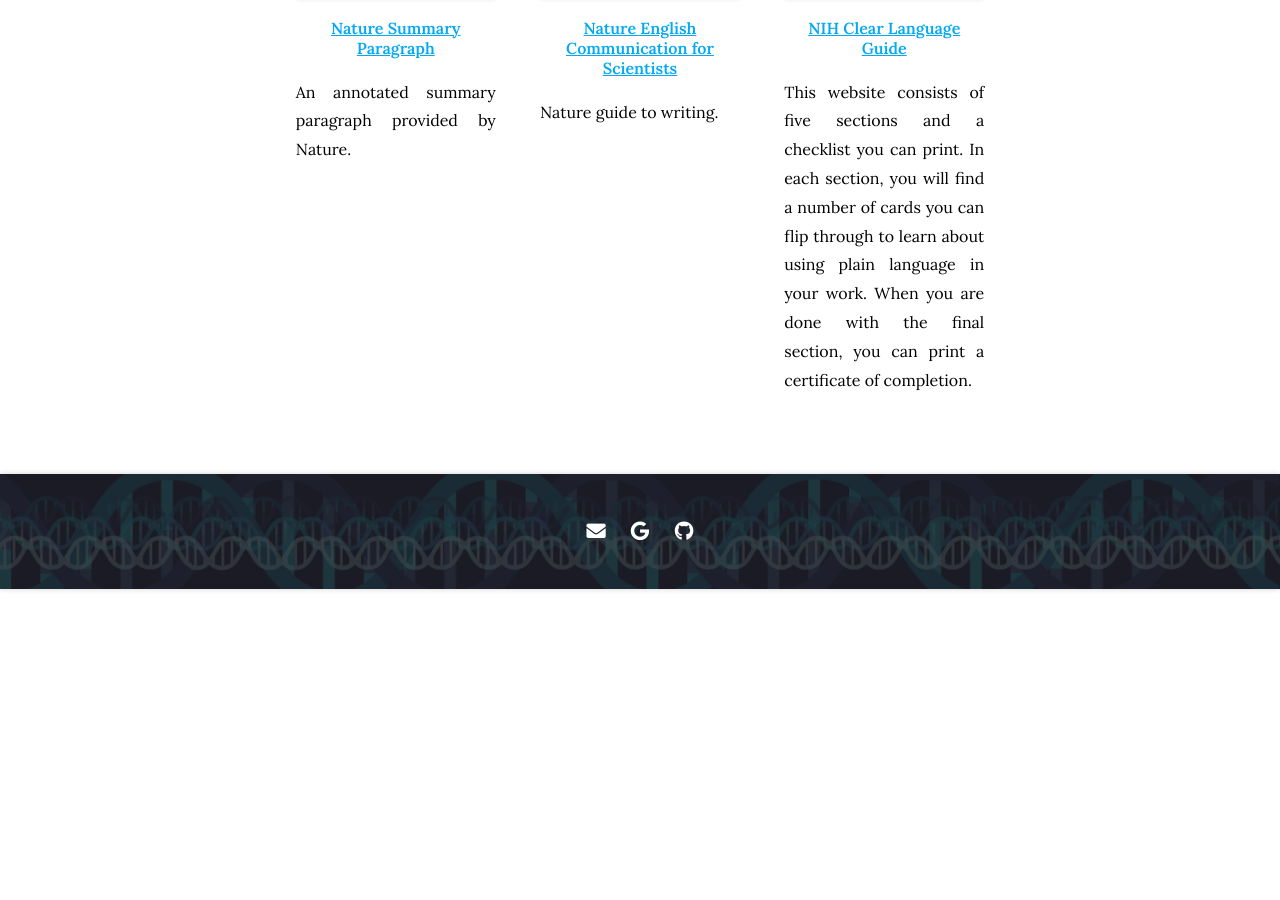
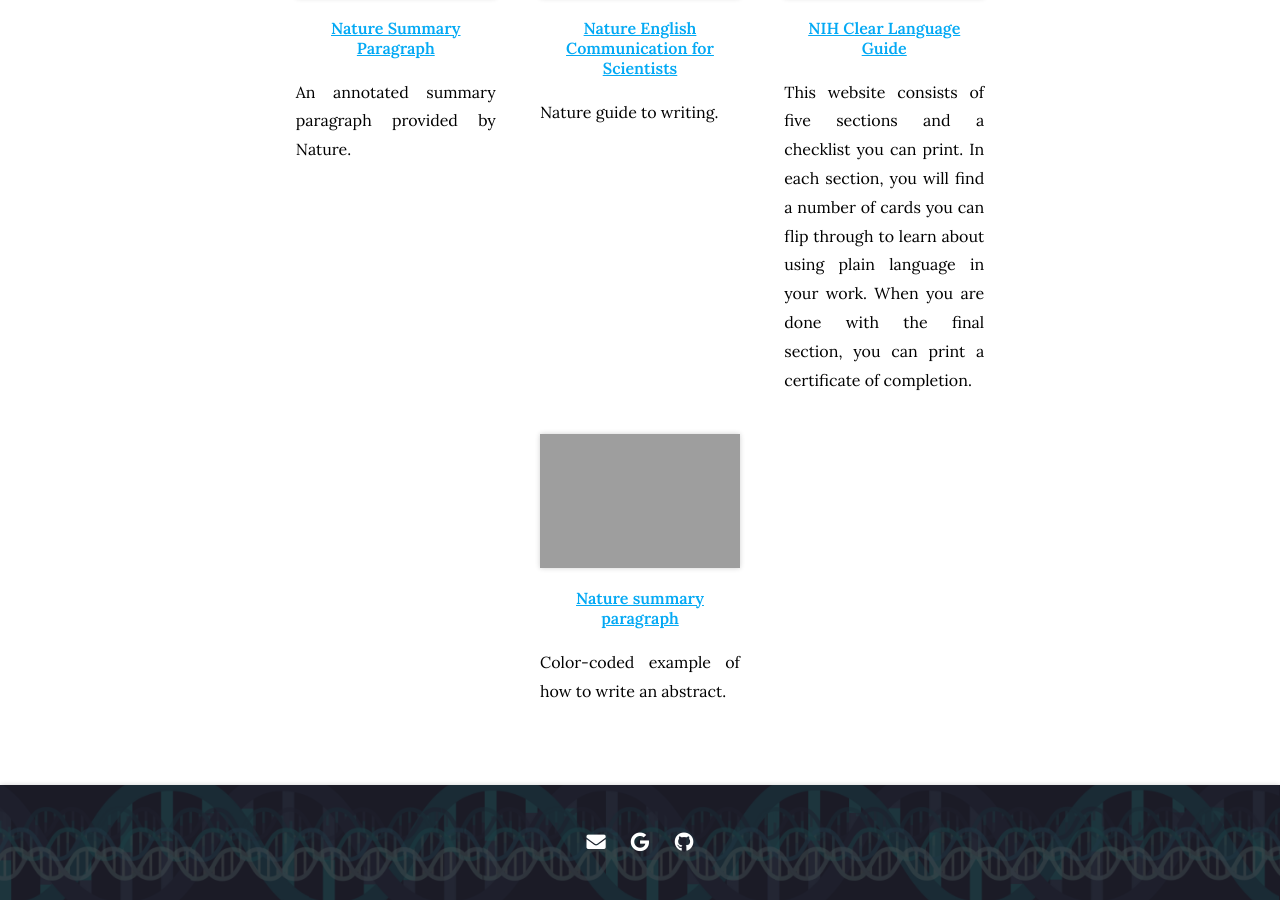
Before and after one commit to graim/GraimLabWebsite, a Jekyll site: the page built from resources/index.md, in a window 1280 px wide and 900 px high, scrolled down 4927 px. Built offline with Jekyll 4.4.1, drawn with Linux system fonts in a browser that asks for light colours; nearby versions of some CDN libraries; before the commit the page ends 5516 px from its top, so only the background shows below that; grey boxes are pictures that could not be loaded.

Commit message:
Update resources.yaml

```diff
--- a/_data/resources.yaml
+++ b/_data/resources.yaml
@@ -189,3 +189,9 @@
   image: https://www.data-to-viz.com/img/logo/tree-s.png
   link: https://www.data-to-viz.com/
   description: From Data to Viz leads you to the most appropriate graph for your data. It links to the code to build it and lists common caveats you should avoid.
+
+- name: Nature summary paragraph
+  group: more
+  image: images/GatorGlobe.jpeg
+  link:   https://www.nature.com/documents/nature-summary-paragraph.pdf
+  description: Color-coded example of how to write an abstract.
```
